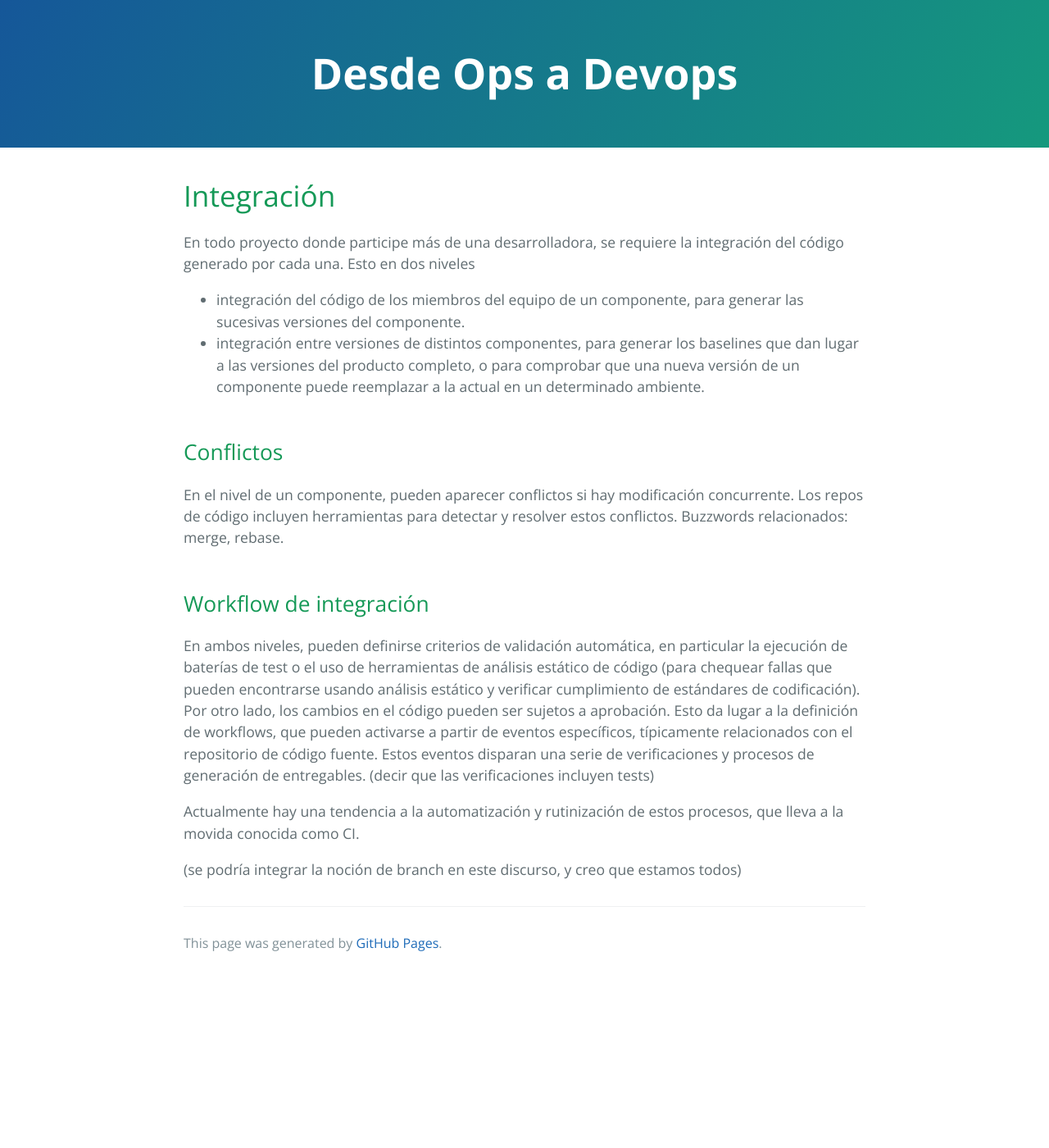
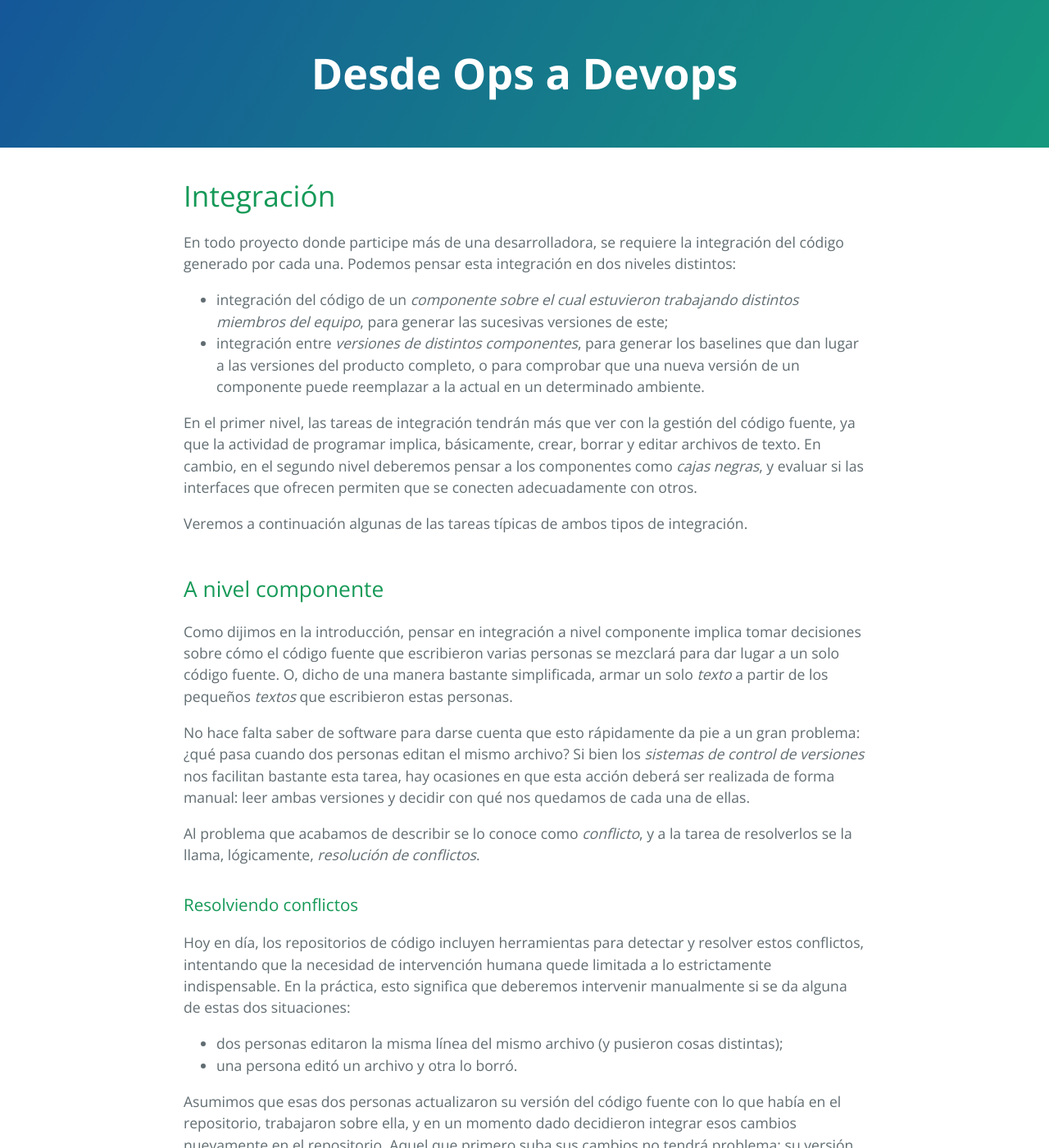
Before and after one commit to clombardi/design-thinking, a Jekyll site: the page built from scm-git/Integracion.md, in a window 1280 px wide and 1400 px high. Shown: the whole window at 82% size. Built offline with Jekyll 4.4.1, drawn with Linux system fonts in a browser that asks for light colours; our own code applies the rules of GitHub Pages for plain Markdown files; some of the changed text lies outside the part shown.

Commit message:
unidad 5 - integracion a nivel componente

````diff
--- a/scm-git/Integracion.md
+++ b/scm-git/Integracion.md
@@ -3,13 +3,43 @@ layout: default
 ---
 
 # Integración
-En todo proyecto donde participe más de una desarrolladora, se requiere la integración del código generado por cada una.
-Esto en dos niveles
-- integración del código de los miembros del equipo de un componente, para generar las sucesivas versiones del componente.
-- integración entre versiones de distintos componentes, para generar los baselines que dan lugar a las versiones del producto completo, o para comprobar que una nueva versión de un componente puede reemplazar a la actual en un determinado ambiente.
+En todo proyecto donde participe más de una desarrolladora, se requiere la integración del código generado por cada una. Podemos pensar esta integración en dos niveles distintos:
+- integración del código de un _componente sobre el cual estuvieron trabajando distintos miembros del equipo_, para generar las sucesivas versiones de este;
+- integración entre _versiones de distintos componentes_, para generar los baselines que dan lugar a las versiones del producto completo, o para comprobar que una nueva versión de un componente puede reemplazar a la actual en un determinado ambiente.
 
-## Conflictos
-En el nivel de un componente, pueden aparecer conflictos si hay modificación concurrente. Los repos de código incluyen herramientas para detectar y resolver estos conflictos. Buzzwords relacionados: merge, rebase.
+En el primer nivel, las tareas de integración tendrán más que ver con la gestión del código fuente, ya que la actividad de programar implica, básicamente, crear, borrar y editar archivos de texto. En cambio, en el segundo nivel deberemos pensar a los componentes como _cajas negras_, y evaluar si las interfaces que ofrecen permiten que se conecten adecuadamente con otros.
+
+Veremos a continuación algunas de las tareas típicas de ambos tipos de integración.
+
+## A nivel componente
+Como dijimos en la introducción, pensar en integración a nivel componente implica tomar decisiones sobre cómo el código fuente que escribieron varias personas se mezclará para dar lugar a un solo código fuente. O, dicho de una manera bastante simplificada, armar un solo _texto_ a partir de los pequeños _textos_ que escribieron estas personas.
+
+No hace falta saber de software para darse cuenta que esto rápidamente da pie a un gran problema: ¿qué pasa cuando dos personas editan el mismo archivo? Si bien los _sistemas de control de versiones_ nos facilitan bastante esta tarea, hay ocasiones en que esta acción deberá ser realizada de forma manual: leer ambas versiones y decidir con qué nos quedamos de cada una de ellas.
+
+Al problema que acabamos de describir se lo conoce como _conflicto_, y a la tarea de resolverlos se la llama, lógicamente, _resolución de conflictos_.
+
+### Resolviendo conflictos
+Hoy en día, los repositorios de código incluyen herramientas para detectar y resolver estos conflictos, intentando que la necesidad de intervención humana quede limitada a lo estrictamente indispensable. En la práctica, esto significa que deberemos intervenir manualmente si se da alguna de estas dos situaciones:
+* dos personas editaron la misma línea del mismo archivo (y pusieron cosas distintas);
+* una persona editó un archivo y otra lo borró.
+
+Asumimos que esas dos personas actualizaron su versión del código fuente con lo que había en el repositorio, trabajaron sobre ella, y en un momento dado decidieron integrar esos cambios nuevamente en el repositorio. Aquel que primero suba sus cambios no tendrá problema: su versión es distinta a la que está en el repositorio, pero no hubo ninguna otra versión en el medio. Cuando el segundo quiera integrar sus cambios, podrán darse dos escenarios: que los cambios del primero se integren armónicamente con los suyos o que se encuentre en alguna de las dos situaciones de conflicto y se requiera su intervención.
+
+Cuando el segundo escenario ocurra, el sistema de control de versiones nos avisará y requerirá nuestra intervención. En Git, eso sería un mensaje de este estilo:
+
+```
+Auto-merging blog-template.liquid
+CONFLICT (content): Merge conflict in blog-template.liquid
+Automatic merge failed; fix conflicts and then commit the result.
+```
+
+Luego, al abrir el archivo en algún editor, veremos que se agregaron unos indicadores que muestran dónde está el problema. Existen muchas herramientas que colaboran para que esta _mezcla_ o _merge_, como se lo llama en Git, sea más fácil de hacer. Como ejemplo, vemos una imagen de cómo se ve un conflicto en [Visual Studio Code](https://code.visualstudio.com/), un editor de texto muy utilizado actualmente para programar:
+
+![Conflicto en VScode](images/vscode-conflicto.jpg)
+
+Si bien solo un desarrollador se percatará de este conflicto, será su responsabilidad comunicarse con quien introdujo el otro cambio y acordar entre ambos qué versión será la definitiva. En este ejemplo vemos que el conflicto es mínimo, pero podría incluir muchas más líneas, un archivo completo o incluso varios archivos.
+
+La dificultad de hacer este _merge_, dependerá de cuánto diverjan las versiones, y esta divergencia tiende a crecer con el tiempo. En un escenario ideal, la integración debería ocurrir a menudo (¿una vez por día?), evitando así llegar a un punto en que las versiones diverjan tanto que sea excesivamente trabajoso volver a hacer que confluyan.
 
 ## Workflow de integración
 En ambos niveles, pueden definirse criterios de validación automática, en particular la ejecución de baterías de test o el uso de herramientas de análisis estático de código (para chequear fallas que pueden encontrarse usando análisis estático y verificar cumplimiento de estándares de codificación).
````
Also changed, not shown: scm-git/images/vscode-conflicto.jpg (added).
